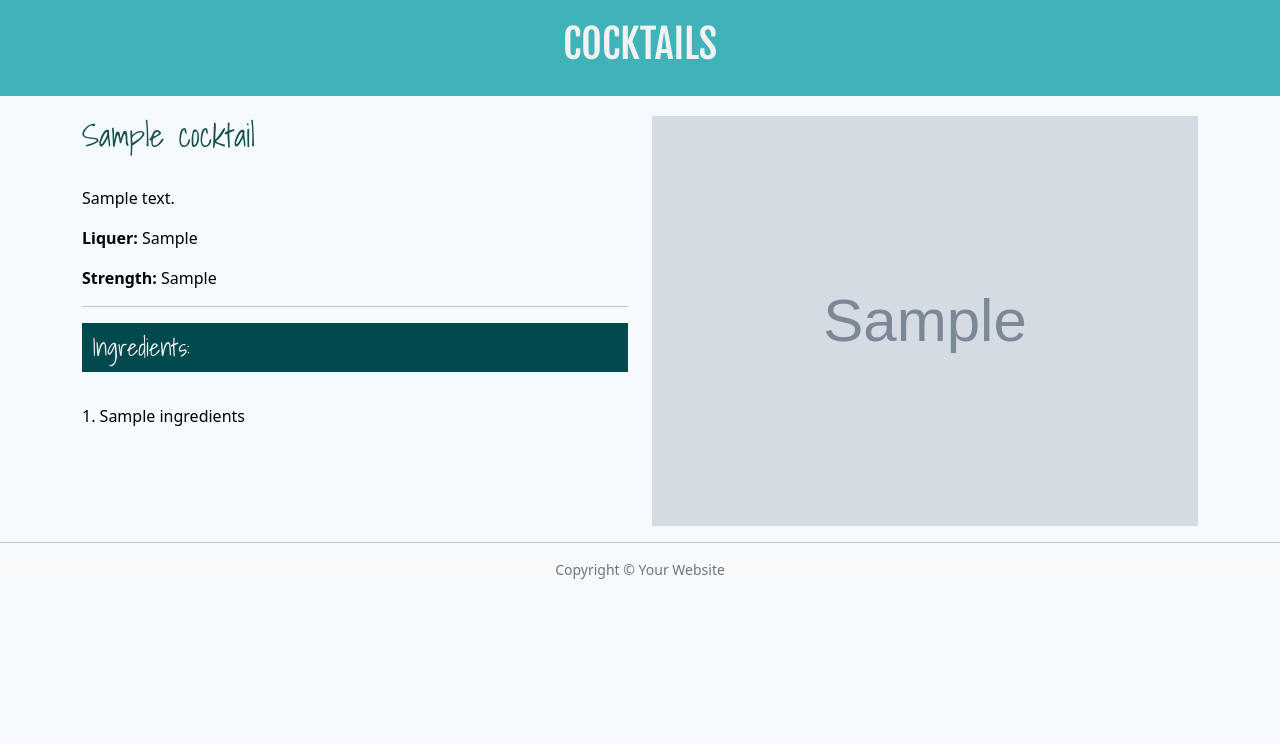
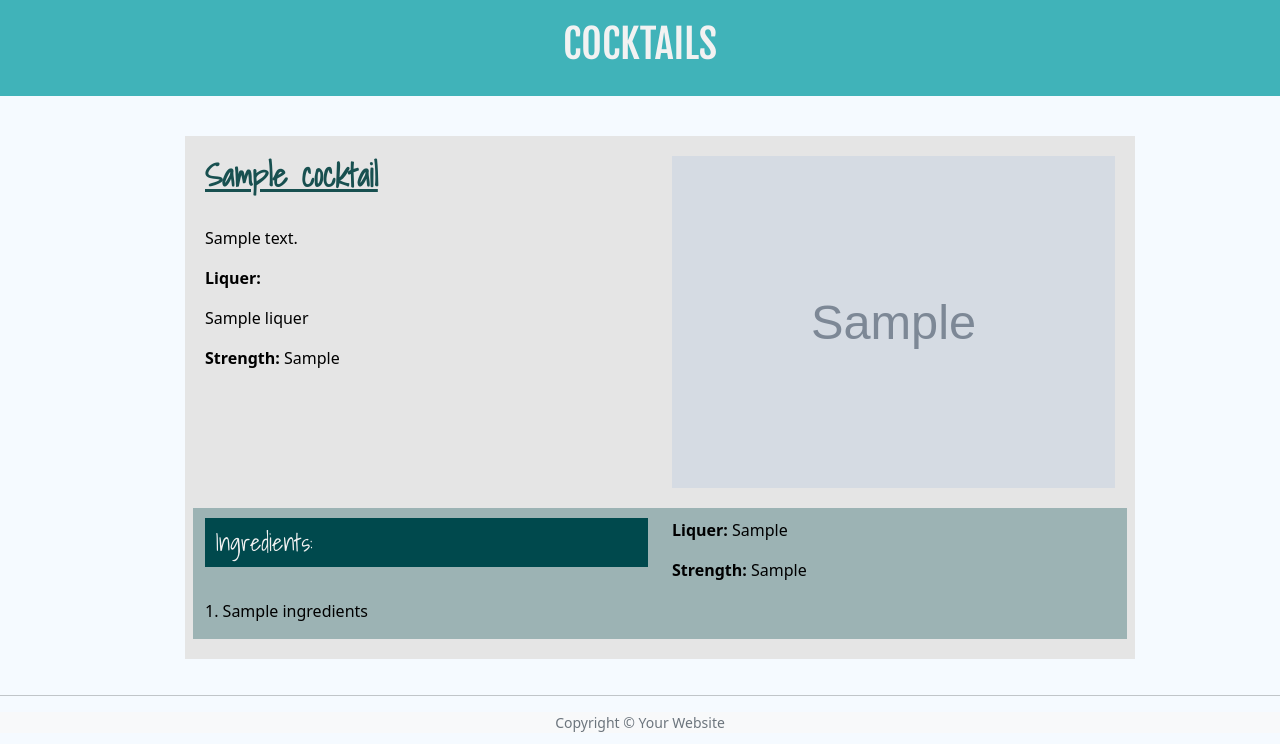
Before and after one commit to KJLuton/cocktails_at_home, a Flask app: page /cocktails in a window 1280 px wide. Shown: the part 56-800 px from the top of the page. Run offline with Flask 2, Linux system fonts and the light colour scheme; grey boxes marked "Sample" are stand-in pictures; a database or web service that is not in the repository returns one stand-in record (values such as "Sample title"); some libraries are stand-ins or nearby versions.

Commit message:
Updated cocktails page to include section colours, ingredients and category list formatting for readability.

```diff
--- a/run.py
+++ b/run.py
@@ -32,7 +32,7 @@ def about():
 def cocktails():
     cocktails = mongo.db.cocktails.find()
     return render_template(
-        "cocktails.html", cocktails=cocktails, page_title="COCKTAILS")
+        "cocktails.html", cocktails=cocktails, page_title="COCKTAILS", list_of_numbers=[1, 2, 3])
 
 
 # create new bar / registration
--- a/static/style.css
+++ b/static/style.css
@@ -21,8 +21,10 @@ h1, h2, .nav-link, a {
 
 h3 {
     font-size: 2rem;
+    font-weight: 800;
     font-family: 'Shadows Into Light', cursive;
-    color: rgb(24, 80, 80);;
+    color: rgb(24, 80, 80);
+    text-decoration: underline;
 }
 
 h4 {
@@ -158,6 +160,18 @@ p {
     width: 100%;
 }
 
+.ingredients_row{
+    background-color: #00494d52;
+    margin-top: 20px;
+    padding-top: 10px;
+}
+
+.cocktail_details{
+    background-color: #e5e5e5;
+    margin: 20px;
+    padding: 20px;
+}
+
 
 /* register page */
 
--- a/templates/cocktails.html
+++ b/templates/cocktails.html
@@ -9,13 +9,25 @@
 
 <div class="cocktail-container container">
     <div class="row">
+        <div class="col-1"></div>
+        <div class="col-10 cocktail_details">
+            <div class="row">
                 <div class="col-md-6">
 
                     <h3>{{ cocktail.cocktail_name }}</h3><br>
                     <p>{{ cocktail.cocktail_description }}</p>
-            <p><strong>Liquer: </strong>{{ cocktail.cocktail_category }}</p>
+                    <p><strong>Liquer: </strong>
+                        {% for liquer in cocktail.cocktail_category %}
+                        <p>{{ liquer }}</p>
+                        {% endfor %}
                     <p><strong>Strength: </strong> {{ cocktail.cocktail_strength }}</p>
-            <hr>
+                </div>
+                <div class="col-md-6">
+                    <img src="{{ cocktail.image_url }}" class="cocktail_image" alt="{{ cocktail.cocktail_name }} image">
+                </div>
+            </div>
+            <div class="row ingredients_row">
+                <div class="col-md-6">
                     <h4 class="ingredients">Ingredients:</h4><br>
 
                     {% for ingredients in cocktail.cocktail_ingredients %}
@@ -23,9 +35,12 @@
                     {% endfor %}
                 </div>
                 <div class="col-md-6">
-        <img src="{{ cocktail.image_url }}" class="cocktail_image" alt="{{ cocktail.cocktail_name }} image">
+                    <p><strong>Liquer: </strong>{{ cocktail.cocktail_category }}</p>
+                    <p><strong>Strength: </strong> {{ cocktail.cocktail_strength }}</p>
                 </div>
-
+            </div>
+        </div>
+        <div class="col-1"></div>
     </div>
 </div>
 <hr>
```
Lines whose indentation alone changed are shown as unchanged.
